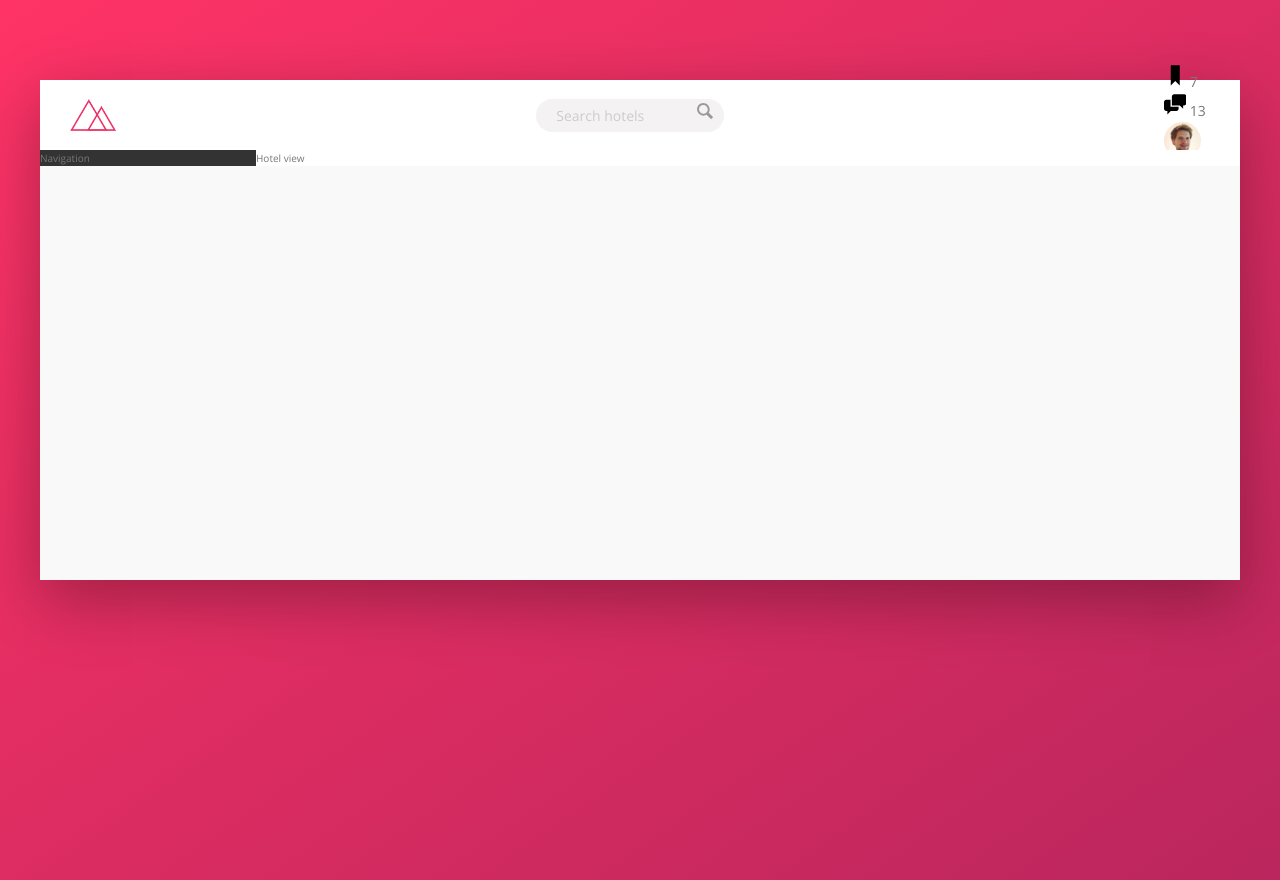
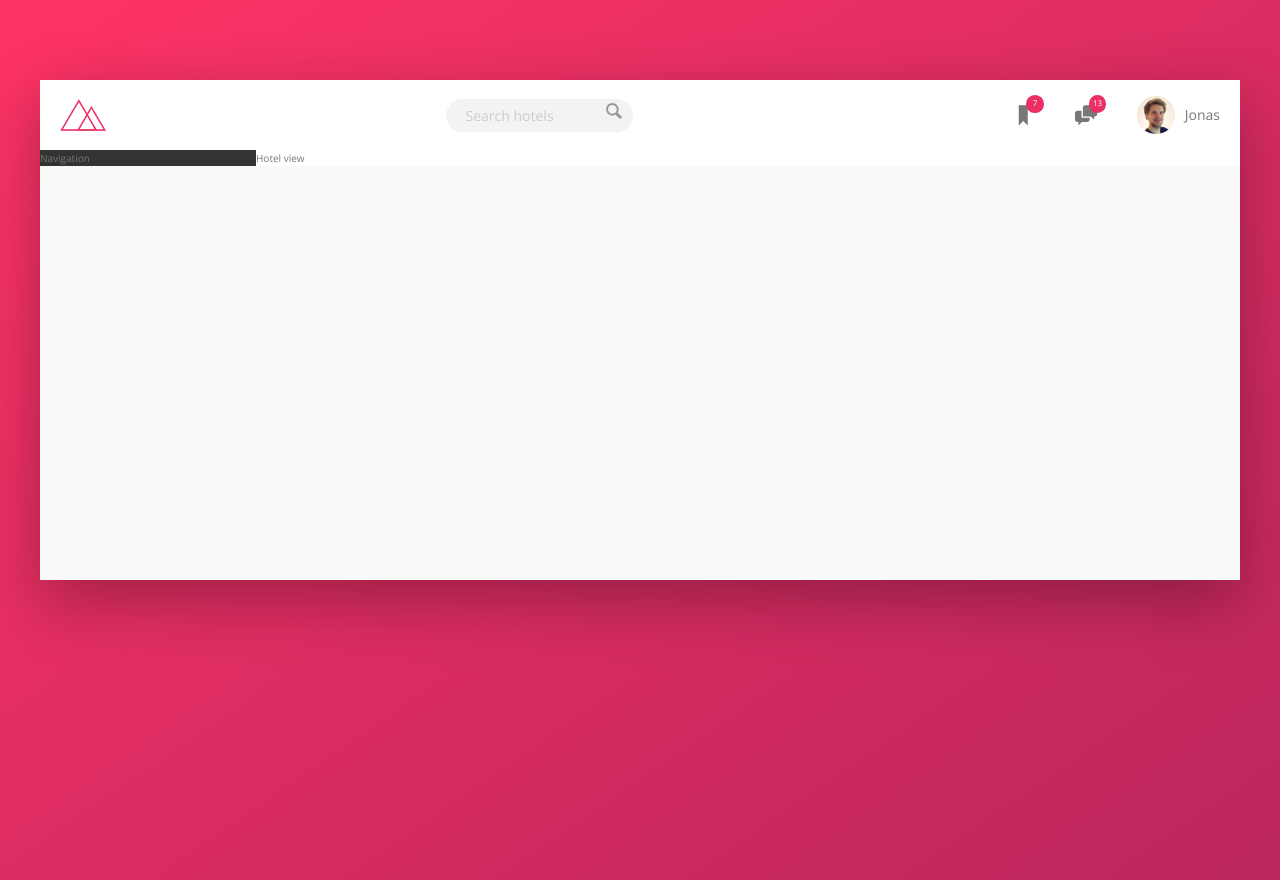
Before and after one commit to Kimaera-Surajbali/TrilloTutorialProject, a website: page index.html in a window 1280 px wide. Drawn offline with nearby package versions, Linux system fonts and the light colour scheme.

Commit message:
completed styling user nav

```diff
--- a/sass/components.scss
+++ b/sass/components.scss
@@ -2,7 +2,7 @@
 // LOGO
 .logo{
     height: 3.25rem;
-    margin-left: 3rem;
+    margin-left: 2rem;
 }
 
 
@@ -69,31 +69,52 @@
 // USER NAVIGATION
 
 .user-nav{
+    display: flex;
+    align-self: stretch;
 
+    & > *{
+        padding: 0 2rem;
+        cursor: pointer;
+        height: 100%;
+
+        display: flex;
+        align-items: center;
+    }
+
+    & > *:hover{
+        background-color: var(--color-grey-light-2)
+    }
 
     &__icon-box{
-
+        position: relative;
     }
 
     &__icon{
         height: 2.25rem;
         width: 2.25rem;
+        fill: var(--color-grey-dark-2);
     }
 
     &__notification{
+        font-size: .8rem;
+        height: 1.75rem;
+        width: 1.75rem;
+        border-radius: 50%;
+        background-color: var(--color-primary);
+        color: #fff;
+        position: absolute;
+        top: 1.5rem;
+        right: 1.1rem;
 
-    }
-
-    &__user{
-
-    }
-
-    &__user-name{
+        display: flex;
+        justify-content: center;
+        align-items: center;
 
     }
 
     &__user-photo{
         height: 3.75rem;
         border-radius: 50%;
+        margin-right: 1rem;
     }
 }
```
Also changed, not shown: css/style.css, 1 other file.
